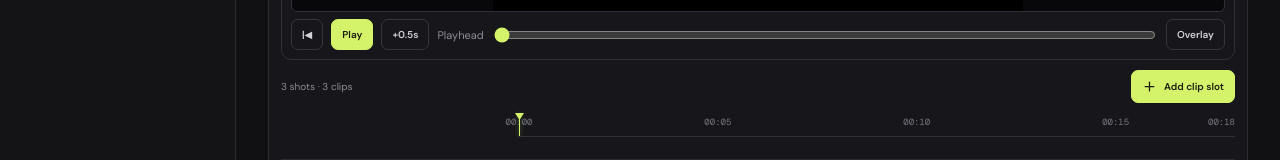
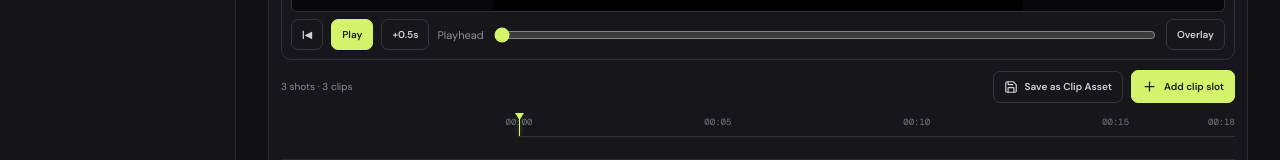
Before and after one commit to ckfun0skf/dionysus-ai-video-editor, a React (Vite) app: page / in a window 1280 px wide. Both pictures are taken after a click on the button "Generate / update timeline". Shown: the part 537-697 px from the top of the page. Built offline with nearby package versions, Linux system fonts and the light colour scheme.

Commit message:
feat: save Master Timeline as a reusable Clip Asset

```diff
--- a/src/App.tsx
+++ b/src/App.tsx
@@ -588,6 +588,40 @@ export default function App() {
     setView("timeline");
   }
 
+  function saveMasterTimelineAsClipAsset() {
+    const current = projectRef.current;
+    const flattenedLayers = collectCompositionLayers(current).map(layer => ({ ...layer, id: id("layer") }));
+    const duration = Math.max(
+      0.1,
+      getMasterTimelineDuration(current.shots),
+      ...flattenedLayers.map(layer => layer.start + layer.duration)
+    );
+    const now = new Date().toISOString();
+    const version: ClipVersion = {
+      id: id("clip-version"),
+      name: "Version A",
+      description: "Snapshot saved from Master Timeline",
+      duration,
+      layers: flattenedLayers,
+      scriptVersionIds: [],
+      generationRecords: []
+    };
+    const asset: Asset = {
+      id: id("asset"),
+      name: current.name + " · Timeline Clip",
+      kind: "clip",
+      canvasWidth: current.width,
+      canvasHeight: current.height,
+      notes: "Snapshot saved from the Master Timeline. Edits to this Clip Asset are independent.",
+      createdAt: now,
+      updatedAt: now,
+      selectedClipVersionId: version.id,
+      clipVersions: [version]
+    };
+    change(p => ({ ...p, assets: [...p.assets, asset] }));
+    setNotice("Master Timeline saved as a reusable Clip Asset. The original Master Timeline is unchanged.");
+  }
+
   function addStoryboardConnection(fromShotId: string, toShotId: string, label = "Cut") {
     change(p => {
       const existing = p.storyboardConnections ?? [];
@@ -1367,7 +1401,7 @@ export default function App() {
     <button className="timeline-tab-close" aria-label={"Close " + tab.label} onClick={() => closeTimelineTab(tab.id)}>×</button>
   </div>)}
 </div></div>
-<div className="timeline-tab-content master-timeline-content" style={{display:activeTimelineTabId === "master" ? "block" : "none"}}>{renderTimelinePreview("master", "Master preview", activeShotInfo.shot?.title ?? project.name, runtime, activeShotInfo.shot?.title ?? project.name, activeShotInfo.shot?.intent ?? "", true)}<div className="section-toolbar timeline-master-actions"><span className="timeline-summary">{project.shots.length} shots · {(project.timelineClips ?? []).length} clips</span><button className="button button-primary button-small" disabled={!selected} onClick={() => selected && addSlot(selected.id)}><Plus size={15}/> {t("action.addClipSlot")}</button></div><div className="timeline-ruler" role="slider" aria-label="Master timeline playhead" aria-valuemin={0} aria-valuemax={runtime} aria-valuenow={editorTime} tabIndex={0}
+<div className="timeline-tab-content master-timeline-content" style={{display:activeTimelineTabId === "master" ? "block" : "none"}}>{renderTimelinePreview("master", "Master preview", activeShotInfo.shot?.title ?? project.name, runtime, activeShotInfo.shot?.title ?? project.name, activeShotInfo.shot?.intent ?? "", true)}<div className="section-toolbar timeline-master-actions"><span className="timeline-summary">{project.shots.length} shots · {(project.timelineClips ?? []).length} clips</span><div className="inline-actions"><button className="button button-quiet button-small" onClick={saveMasterTimelineAsClipAsset}><Save size={14}/> Save as Clip Asset</button><button className="button button-primary button-small" disabled={!selected} onClick={() => selected && addSlot(selected.id)}><Plus size={15}/> {t("action.addClipSlot")}</button></div></div><div className="timeline-ruler" role="slider" aria-label="Master timeline playhead" aria-valuemin={0} aria-valuemax={runtime} aria-valuenow={editorTime} tabIndex={0}
             onPointerDown={event => { const rect = event.currentTarget.getBoundingClientRect(); const next = Math.max(0, Math.min(runtime, ((event.clientX - rect.left) / Math.max(rect.width, 1)) * runtime)); playbackTimeRef.current = next; setIsPlaying(false); setEditorTime(next); }}
             onPointerMove={event => { if (event.buttons !== 1) return; const rect = event.currentTarget.getBoundingClientRect(); const next = Math.max(0, Math.min(runtime, ((event.clientX - rect.left) / Math.max(rect.width, 1)) * runtime)); playbackTimeRef.current = next; setIsPlaying(false); setEditorTime(next); }}
             onKeyDown={event => { if (event.key === "ArrowRight") { const next = Math.min(runtime, editorTime + 0.5); playbackTimeRef.current = next; setIsPlaying(false); setEditorTime(next); } if (event.key === "ArrowLeft") { const next = Math.max(0, editorTime - 0.5); playbackTimeRef.current = next; setIsPlaying(false); setEditorTime(next); } }}>
```
